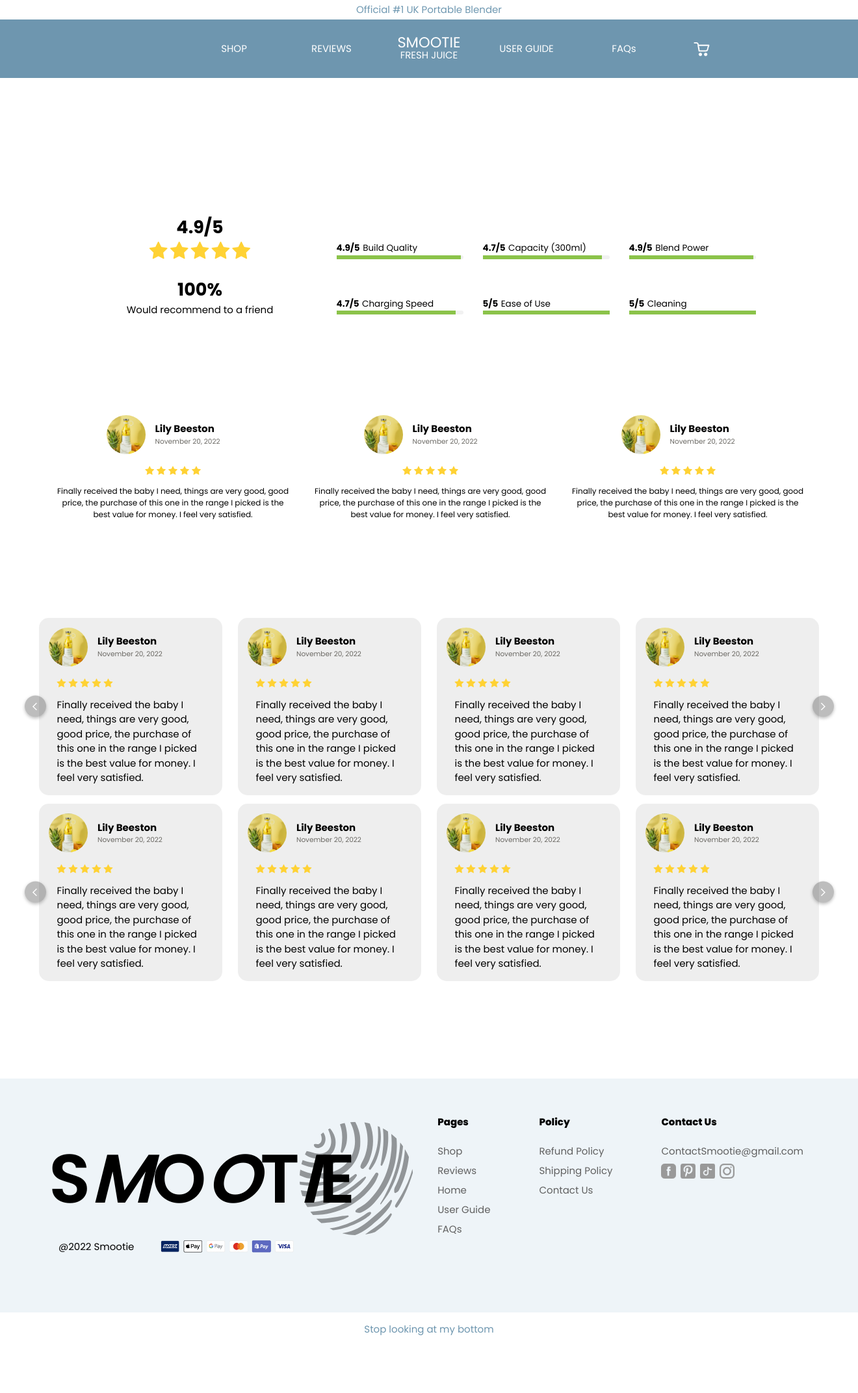
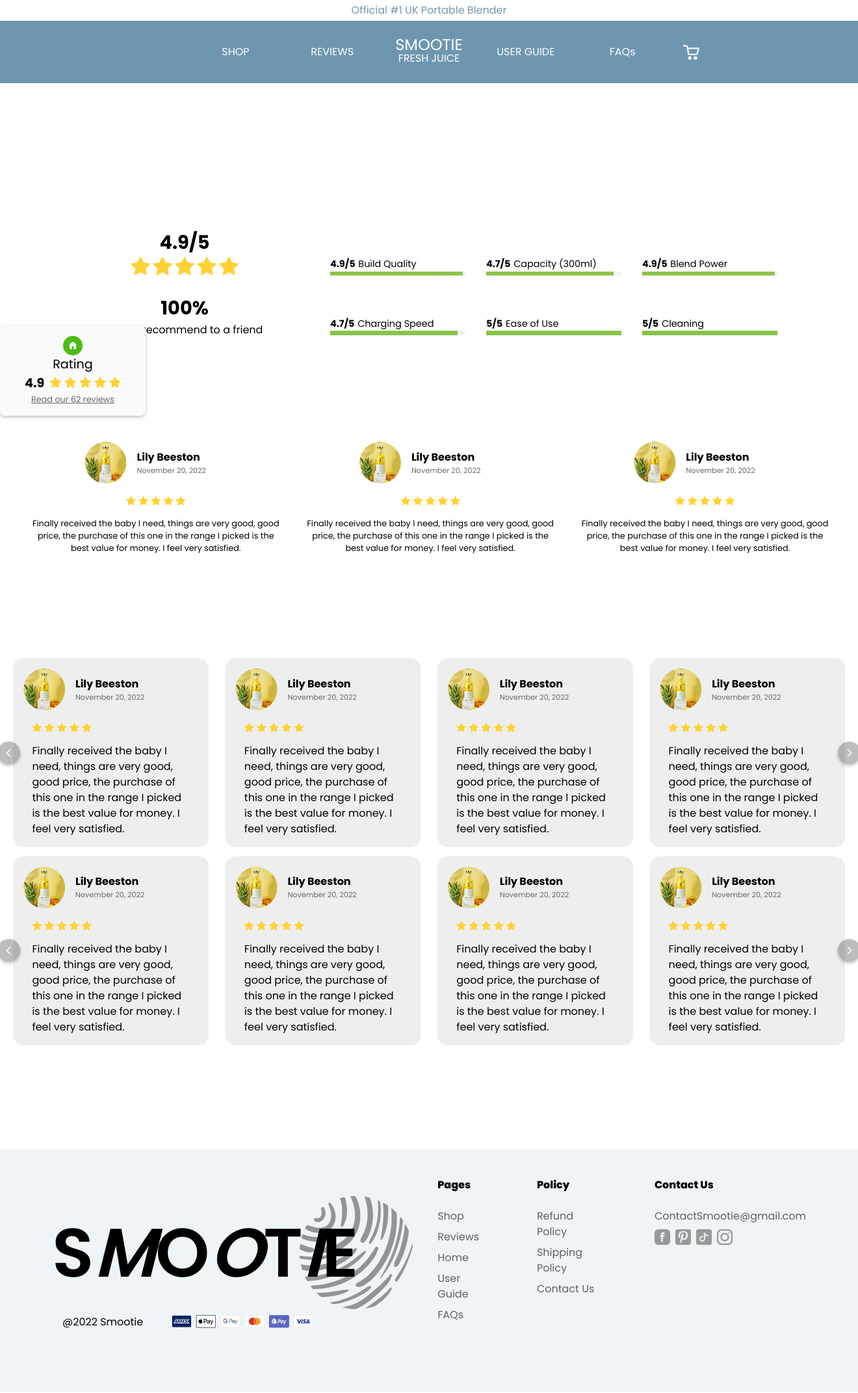
Before and after one commit to Josh-Cox/Smootie-Website, a Django app: page /reviews/ in a window 1320 px wide. Shown: the top 2144 px of the page at 65% size. Before the commit the page ends 2055 px from the top, so only its background shows below. Run offline with Django 4.2, Linux system fonts and the light colour scheme.

Commit message:
Reviews Page Finished

```diff
--- a/static/css/base.css
+++ b/static/css/base.css
@@ -41,7 +41,11 @@
     --color-text-light: #606060;
     --color-stop-looking: #f4a216;
 
+    /* reviews */
+    --color-green-icon: #4dbc15;
+
     font-family: "Poppins";
+    overflow-x: hidden;
 }
 
 html, body {
@@ -49,7 +53,6 @@
     padding: 0;
     height: 100vh;
     width: 100%;
-
 }
 
 .shop-link {
@@ -212,3 +215,14 @@
     height: 100vh;
     overflow: hidden;
 }
+
+/* Stars */
+
+.fa {
+    color: var(--color-yellow);
+}
+
+/* links */
+a {
+    color: var(--text-light);
+}
--- /dev/null
+++ b/static/css/rating-fixed.css
@@ -0,0 +1,63 @@
+.rating-fixed-container {
+    position: fixed;
+    display: flex;
+    flex-direction: column;
+    justify-content: center;
+    align-items: center;
+    bottom: 10rem;
+    border-radius: .5rem;
+    width: 12rem;
+    padding: 1rem;
+    height: fit-content;
+    background: var(--faq-grey);
+    box-shadow: 0 2px 5px 0 rgba(0, 0, 0, 0.26);
+    z-index: 4;
+    font-size: 1rem;
+    box-sizing: content-box;
+}
+
+.rating-icon {
+    display: flex;
+    justify-content: center;
+    align-items: center;
+    color: white;
+    width: 1.5rem;
+    height: 1.5rem;
+    padding: .2rem;
+    background: var(--color-green-icon);
+    border-radius: 100%;
+
+}
+
+.rating-icon span {
+    font-variation-settings:
+    'FILL' 1;
+    font-size: 1.2rem;
+    font-weight: 200;
+
+}
+
+.rating-header {
+    font-size: 1.2rem;
+}
+
+.rating-content {
+    display: flex;
+    justify-content: center;
+    align-items: center;
+    gap: .5rem;
+}
+
+.rating-number {
+    font-size: 1.2rem;
+    font-weight: 700;
+}
+
+.rating-stars {
+    font-size: 1.2rem;
+}
+
+.rating-link a {
+    font-size: .8rem;
+    color: var(--text-light);
+}
--- a/static/css/reviews.css
+++ b/static/css/reviews.css
@@ -59,10 +59,6 @@
 
 .rank-bar {
     height: .7rem;
-}
-
-.fa {
-    color: var(--color-yellow);
 }
 
 .percentage {
--- a/store/templates/store/base.html
+++ b/store/templates/store/base.html
@@ -94,8 +94,6 @@
     {% include 'store/footer.html' %}
 
 
-
-
   <script>
     const body = document.body;
     const nav = document.getElementById("navbar")
--- a/store/templates/store/faq.html
+++ b/store/templates/store/faq.html
@@ -4,6 +4,7 @@
 
 
 {% block content %}
+{% include 'store/rating-fixed.html' %}
 <link rel="stylesheet" type="text/css" href="{% static 'css/faq.css' %}">
 <div class="main-container">
     <div class="faq-text">
--- a/store/templates/store/footer.html
+++ b/store/templates/store/footer.html
@@ -18,11 +18,11 @@
     <div class="right">
         <div class="link-section">
             <p class="link-header">Pages</p>
-            <a href="#shop" class="footer-link">Shop</a>
-            <a href="#reviews" class="footer-link">Reviews</a>
-            <a href="#home" class="footer-link">Home</a>
-            <a href="#user_guide" class="footer-link">User Guide</a>
-            <a href="#faq" class="footer-link">FAQs</a>
+            <a href="/shop" class="footer-link">Shop</a>
+            <a href="/reviews" class="footer-link">Reviews</a>
+            <a href="/home" class="footer-link">Home</a>
+            <a href="/user_guide" class="footer-link">User Guide</a>
+            <a href="/faq" class="footer-link">FAQs</a>
         </div>
         <div class="link-section">
             <p class="link-header">Policy</p>
--- a/store/templates/store/home.html
+++ b/store/templates/store/home.html
@@ -4,6 +4,7 @@
 
 
 {% block content %}
+{% include 'store/rating-fixed.html' %}
 <link rel="stylesheet" href="https://unpkg.com/flickity@2/dist/flickity.min.css">
 <link rel="stylesheet" href="{% static 'css/home.css' %}">
 <script src="https://ajax.googleapis.com/ajax/libs/jquery/3.6.3/jquery.min.js"></script>
@@ -133,7 +134,7 @@
                 a handy-dandy self-cleaning feature.
             </div>
             <div class="shop-link-ltr shop-link">
-                <a href="#shop">Get yours now!</a>
+                <a href="/shop">Get yours now!</a>
             </div>
         </div>
     </div>
@@ -159,7 +160,7 @@
             with this easy-to-use, portable blender.
         </div>
         <div class="shop-link-ltr shop-link">
-            <a href="#shop">Get yours now!</a>
+            <a href="/shop">Get yours now!</a>
         </div>
     </div>
 
--- /dev/null
+++ b/store/templates/store/rating-fixed.html
@@ -0,0 +1,23 @@
+{% load static %}
+<link rel="stylesheet" type="text/css" href="{% static 'css/rating-fixed.css' %}">
+<link rel="stylesheet" href="https://fonts.googleapis.com/css2?family=Material+Symbols+Rounded:opsz,wght,FILL,GRAD@20..48,100..700,0..1,-50..200" />
+<link rel="stylesheet" href="https://cdnjs.cloudflare.com/ajax/libs/font-awesome/4.7.0/css/font-awesome.min.css">
+
+
+<div class="rating-fixed-container">
+    <div class="rating-icon">
+        <span class="material-symbols-rounded">home</span>
+    </div>
+    <div class="rating-header">Rating</div>
+    <div class="rating-content">
+        <div class="rating-number">4.9</div>
+        <div class="rating-stars">
+            <span class="fa fa-star"></span>
+            <span class="fa fa-star"></span>
+            <span class="fa fa-star"></span>
+            <span class="fa fa-star"></span>
+            <span class="fa fa-star"></span>
+        </div>
+    </div>
+    <div class="rating-link"><a href="#reviews">Read our 62 reviews</a></div>
+</div>
--- a/store/templates/store/reviews.html
+++ b/store/templates/store/reviews.html
@@ -2,13 +2,19 @@
 {% load static %}
 {% block title %}FAQs{% endblock %}
 
+{% block content %}
+{% include 'store/rating-fixed.html' %}
 
-{% block content %}
-<link rel="stylesheet" href="https://cdnjs.cloudflare.com/ajax/libs/font-awesome/4.7.0/css/font-awesome.min.css">
 <link rel="stylesheet" type="text/css" href="{% static 'css/reviews.css' %}">
 <link rel="stylesheet" href="https://unpkg.com/flickity@2/dist/flickity.min.css">
 <script src="https://ajax.googleapis.com/ajax/libs/jquery/3.6.4/jquery.min.js"></script>
 <link rel="stylesheet" href="https://www.w3schools.com/w3css/4/w3.css">
+
+<style>
+    body, html {
+        font-size: 1rem;
+    }
+</style>
 
 <div class="main-container">
     <div class="reviews-top">
--- a/store/templates/store/shop.html
+++ b/store/templates/store/shop.html
@@ -5,6 +5,7 @@
 
 
 {% block content %}
+{% include 'store/rating-fixed.html' %}
 <script src="https://kit.fontawesome.com/4305c44ad6.js" crossorigin="anonymous"></script>
 <link rel="stylesheet" href="https://unpkg.com/flickity@2/dist/flickity.min.css">
 <link rel="stylesheet" href="{% static 'css/shop.css' %}">
--- a/store/templates/store/user_guide.html
+++ b/store/templates/store/user_guide.html
@@ -4,6 +4,7 @@
 
 
 {% block content %}
+{% include 'store/rating-fixed.html' %}
 <link rel="stylesheet" href="https://unpkg.com/flickity@2/dist/flickity.min.css">
 <link rel="stylesheet" href="{% static 'css/user_guide.css' %}">
 <script src="https://ajax.googleapis.com/ajax/libs/jquery/3.6.3/jquery.min.js"></script>
```
